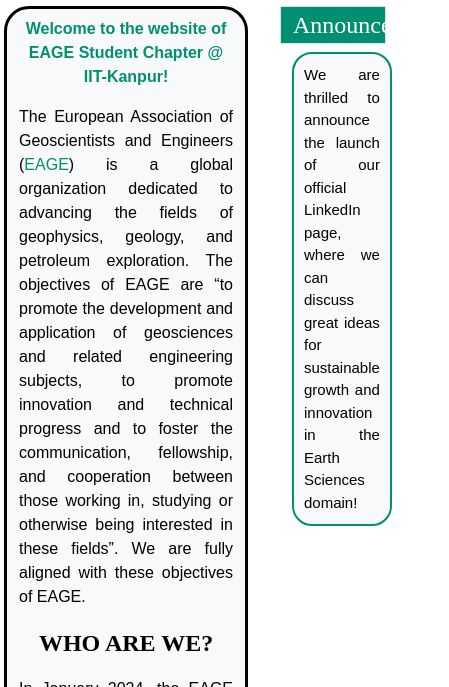
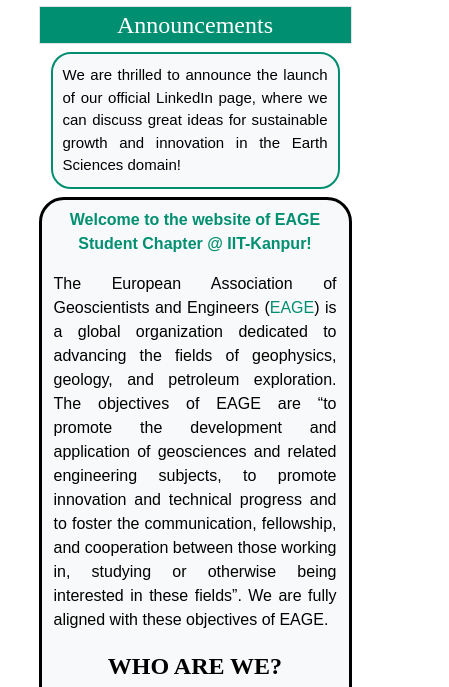
Before and after one commit to swastiksumanbehera/eage_sc, a plain HTML site: page index.html in a window 390 px wide. Shown: the part 442-1129 px from the top of the page, 449 px wide, since content can reach past the window. Drawn offline with nearby package versions, Linux system fonts and the light colour scheme; a web font is replaced by a local one.

Commit message:
Update index.html

```diff
--- a/index.html
+++ b/index.html
@@ -117,8 +117,23 @@
     </div>
 </div>
 
-<div class="row my-2 justify-content-center">
-    <div class="col-8 justify-content-center">
+<div class="row my-2 justify-content-center"> <!--update the announcements here and another place below for responsiveness-->
+    <div class="col-10 d-md-none justify-content-center">
+        <div class="row mx-1 border justify-content-center announcement-header">
+            <span style="text-align: center; font-family: Plantin Infant MT Std Bold; font-size: 24px;">
+                Announcements
+            </span>
+        </div>
+        <div class="row mx-1 justify-content-center">
+            <a href="https://www.linkedin.com/company/eage-student-chapter-iit-kanpur/">
+                <button class="my-2 announcement-btn" style=" text-align: justify">
+                    We are thrilled to announce the launch of our official LinkedIn page, where we can discuss great ideas for sustainable growth and innovation in the Earth Sciences domain!
+                </button>
+            </a>
+        </div>
+    </div>
+
+    <div class="col-10 col-md-7 justify-content-center">
         <div class="row mx-1 py-2 justify-content-center us-box">
             <p style="text-align: center; font-family: Arial, Helvetica, sans-serif; font-size: 16px;">
                 <strong style="color: #008f70;">Welcome to the website of EAGE Student Chapter @ IIT-Kanpur!</strong>
@@ -147,7 +162,8 @@
             </div>
         </div>
     </div>
-    <div class="col-4 justify-content-center">
+
+    <div class="col-5 d-none d-md-block justify-content-center">
         <div class="row mx-1 border justify-content-center announcement-header">
             <span style="text-align: center; font-family: Plantin Infant MT Std Bold; font-size: 24px;">
                 Announcements
```
